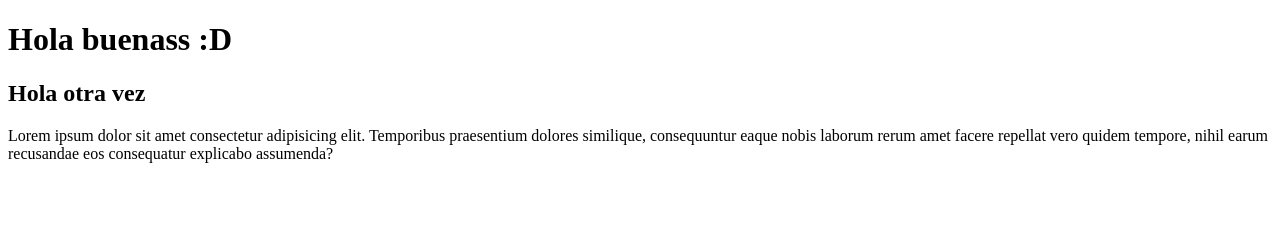
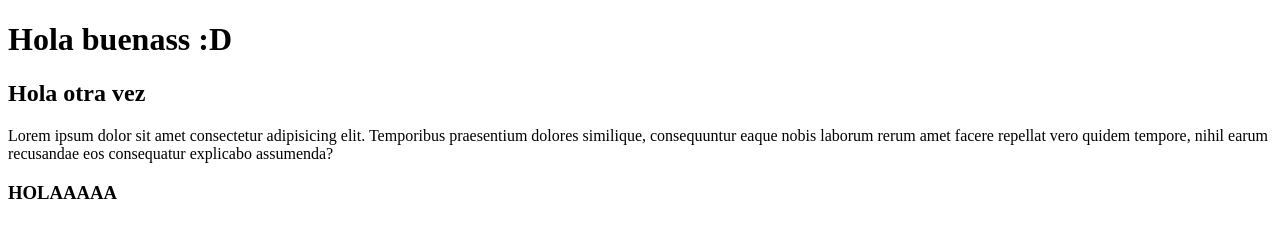
Before and after one commit to GaboReyess/aprendiendo_git, a plain HTML site: page index.html in a window 1280 px wide. Drawn offline with Linux system fonts and the light colour scheme.

Commit message:
agregado h3 en linea1

```diff
--- a/index.html
+++ b/index.html
@@ -10,5 +10,6 @@
     <h1>Hola buenass :D</h1>
     <h2>Hola otra vez</h2>
     <p>Lorem ipsum dolor sit amet consectetur adipisicing elit. Temporibus praesentium dolores similique, consequuntur eaque nobis laborum rerum amet facere repellat vero quidem tempore, nihil earum recusandae eos consequatur explicabo assumenda?</p>
+    <h3>HOLAAAAA</h3>
 </body>
 </html>
```
